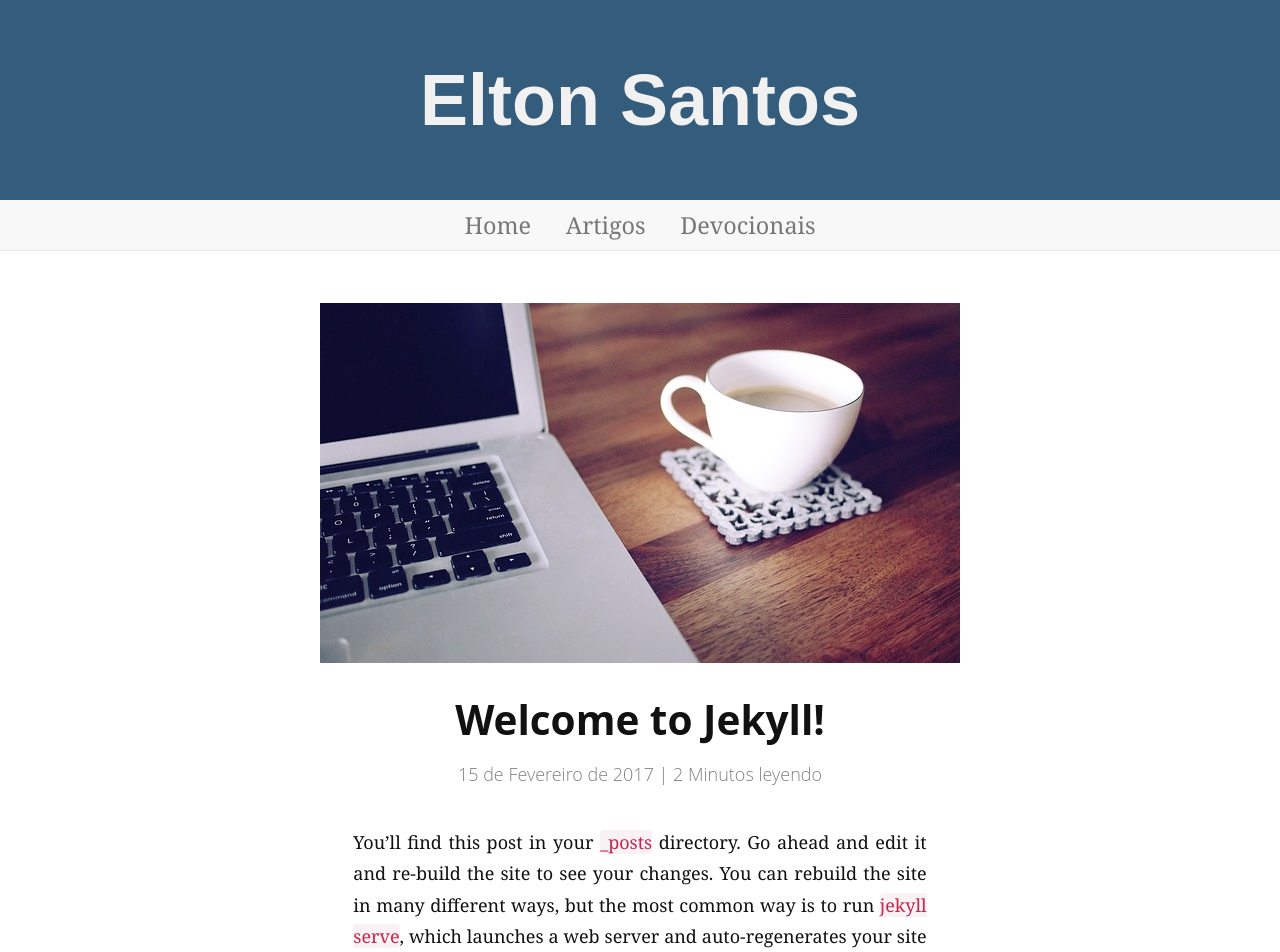
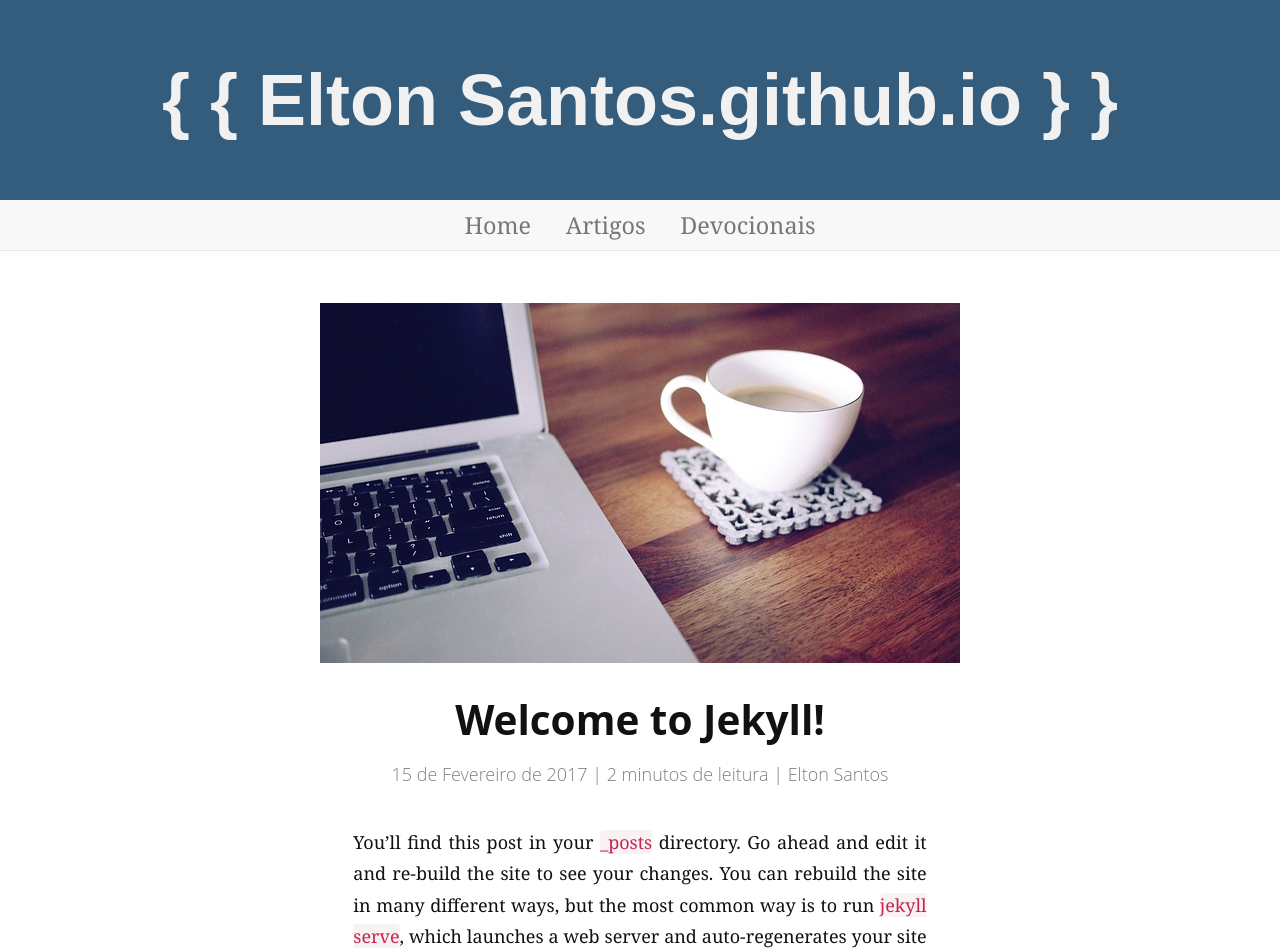
Before and after one commit to eltonsantos/eltonsantos.github.io, a Jekyll site: the page built from _posts/2017-02-15-welcome-to-jekyll.md, in a window 1280 px wide. Shown: the top 952 px of the page. Built offline with Jekyll 4.4.1, drawn with Linux system fonts in a browser that asks for light colours; nearby versions of some CDN libraries.

```diff
--- a/_includes/header.html
+++ b/_includes/header.html
@@ -2,7 +2,7 @@
   <header style="text-align: center;">
     <h1>
       <a href="{{ site.baseurl }}/">
-        {{ site.title }}
+       { { {{ site.title }}.github.io } }
       </a>
     </h1>
   </header>
--- a/_layouts/post.html
+++ b/_layouts/post.html
@@ -10,7 +10,7 @@ layout: default
   {% endif %}
   <h1 class="postTitle">{{ page.title }}</h1>
   <p class="meta">{% include formato_data.html %} |
-    <span class="time">{{ page.content | number_of_words | divided_by:80 }}</span> Minutos leyendo
+    <span class="time">{{ page.content | number_of_words | divided_by:80 }}</span> minutos de leitura | {{ site.title }}
   </p>
 
   {{ content }}
--- a/_posts/2017-02-15-welcome-to-jekyll.md
+++ b/_posts/2017-02-15-welcome-to-jekyll.md
@@ -5,6 +5,7 @@ image: desk.jpg
 date:   2017-02-15 02:28:19 -0300
 categories: jekyll update
 ---
+
 You’ll find this post in your `_posts` directory. Go ahead and edit it and re-build the site to see your changes. You can rebuild the site in many different ways, but the most common way is to run `jekyll serve`, which launches a web server and auto-regenerates your site when a file is updated.
 
 To add new posts, simply add a file in the `_posts` directory that follows the convention `YYYY-MM-DD-name-of-post.ext` and includes the necessary front matter. Take a look at the source for this post to get an idea about how it works.
--- a/css/style.css
+++ b/css/style.css
@@ -28,7 +28,7 @@ header {
     background: #335C7D;
     color: #fff !important;
     font-family: 'PT Sans', sans-serif;
-
+    z-index: 1;
     -webkit-transition: all 0.4s ease;
     transition: all 0.4s ease;
 }
@@ -186,8 +186,13 @@ ul > li {
     -webkit-border-radius: 3px;
     border-radius: 3px;
     padding: 20px;
-    background: #343642;
-    color: #C1C2C3;
+    background: #343642 !important;
+    color: #C1C2C3 !important;
+}
+
+pre {
+    background: #343642 !important;
+    color: #C1C2C3 !important;
 }
 
 .post blockquote {
--- a/index.html
+++ b/index.html
@@ -8,7 +8,10 @@ title: Elton Santos
   <ul class="posts noList">
     {% for page in site.posts %}
       <li>
-        <span class="date">Escrito em: {% include formato_data.html %}.</span>
+        <span class="date">
+          Escrito em: {% include formato_data.html %}.
+          Categoria: <a href="#">{{ site.title }}</a>
+        </span>
         <h3>
           <a class="post-link" href="{{ page.url | prepend: site.baseurl }}">
             {{ page.title }}
```
Also changed, not shown: _posts/2017-02-24-primeiro-artigo.md (added, +11 -0 lines).
